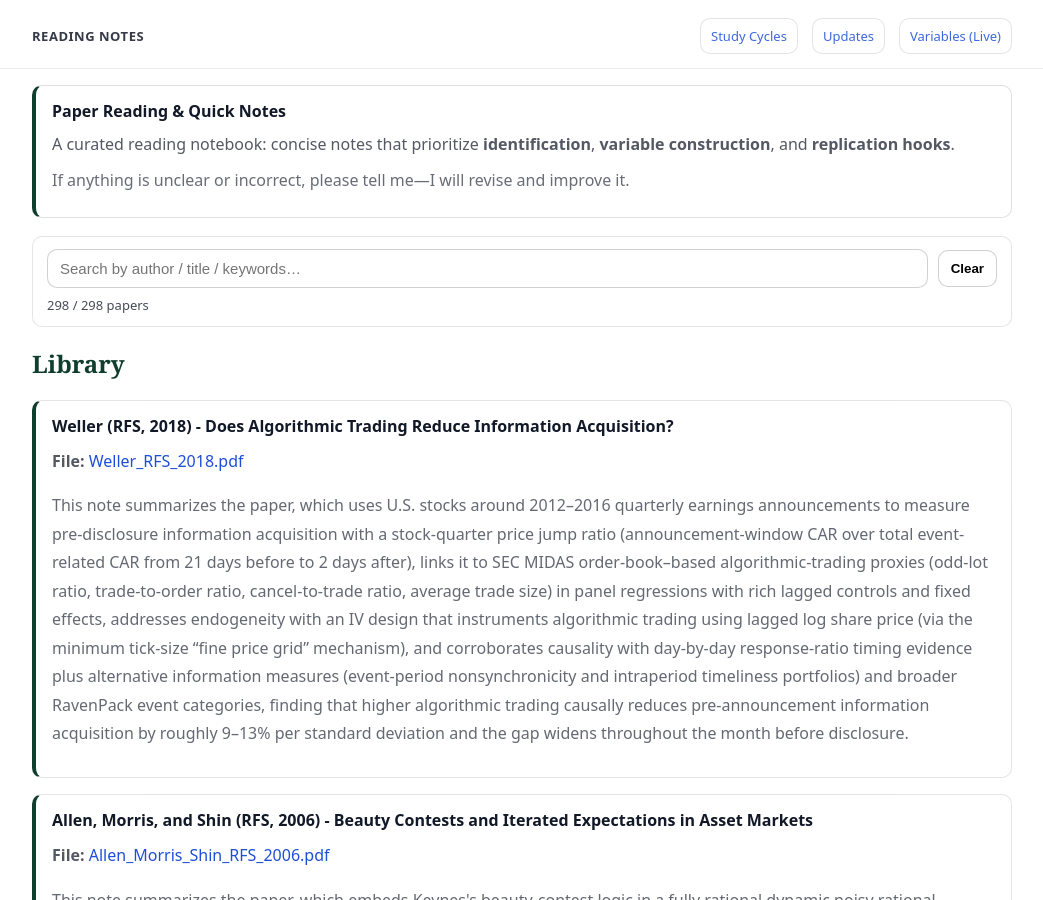
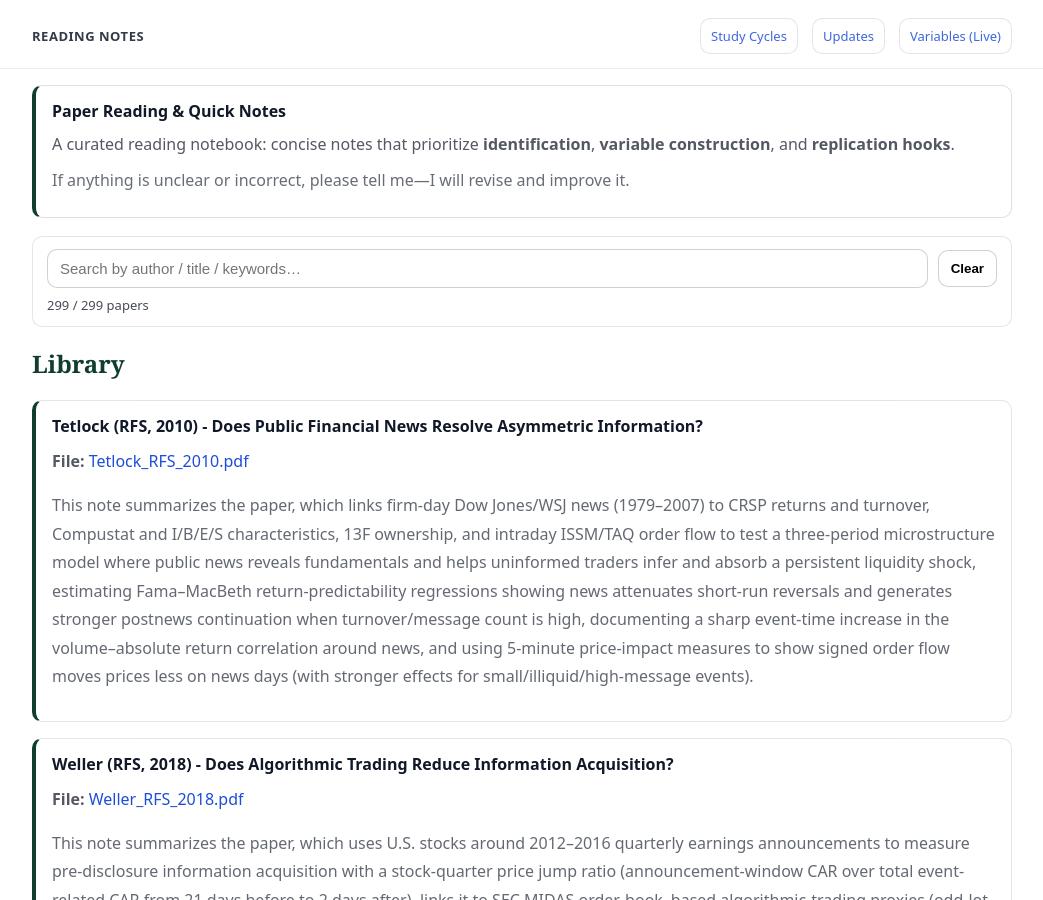
Before and after one commit to yaxinzn/study-archive, a Jekyll site: the page built from reading/index.md, in a window 1280 px wide and 900 px high. Shown: the whole window, without its empty margins (118-1161 px from the left). Built offline with Jekyll 4.4.1, drawn with Linux system fonts in a browser that asks for light colours.

Commit message:
Reading: add/update Tetlock_RFS_2010.pdf

```diff
--- a/_data/reading.yml
+++ b/_data/reading.yml
@@ -1,3 +1,7 @@
+- title: "Tetlock (RFS, 2010) - Does Public Financial News Resolve Asymmetric Information?"
+  file: "Tetlock_RFS_2010.pdf"
+  desc: "This note summarizes the paper, which links firm-day Dow Jones/WSJ news (1979–2007) to CRSP returns and turnover, Compustat and I/B/E/S characteristics, 13F ownership, and intraday ISSM/TAQ order flow to test a three-period microstructure model where public news reveals fundamentals and helps uninformed traders infer and absorb a persistent liquidity shock, estimating Fama–MacBeth return-predictability regressions showing news attenuates short-run reversals and generates stronger postnews continuation when turnover/message count is high, documenting a sharp event-time increase in the volume–absolute return correlation around news, and using 5-minute price-impact measures to show signed order flow moves prices less on news days (with stronger effects for small/illiquid/high-message events)."
+
 - title: "Weller (RFS, 2018) - Does Algorithmic Trading Reduce Information Acquisition?"
   file: "Weller_RFS_2018.pdf"
   desc: "This note summarizes the paper, which uses U.S. stocks around 2012–2016 quarterly earnings announcements to measure pre-disclosure information acquisition with a stock-quarter price jump ratio (announcement-window CAR over total event-related CAR from 21 days before to 2 days after), links it to SEC MIDAS order-book–based algorithmic-trading proxies (odd-lot ratio, trade-to-order ratio, cancel-to-trade ratio, average trade size) in panel regressions with rich lagged controls and fixed effects, addresses endogeneity with an IV design that instruments algorithmic trading using lagged log share price (via the minimum tick-size “fine price grid” mechanism), and corroborates causality with day-by-day response-ratio timing evidence plus alternative information measures (event-period nonsynchronicity and intraperiod timeliness portfolios) and broader RavenPack event categories, finding that higher algorithmic trading causally reduces pre-announcement information acquisition by roughly 9–13% per standard deviation and the gap widens throughout the month before disclosure."
```
Also changed, not shown: 1 other file.
